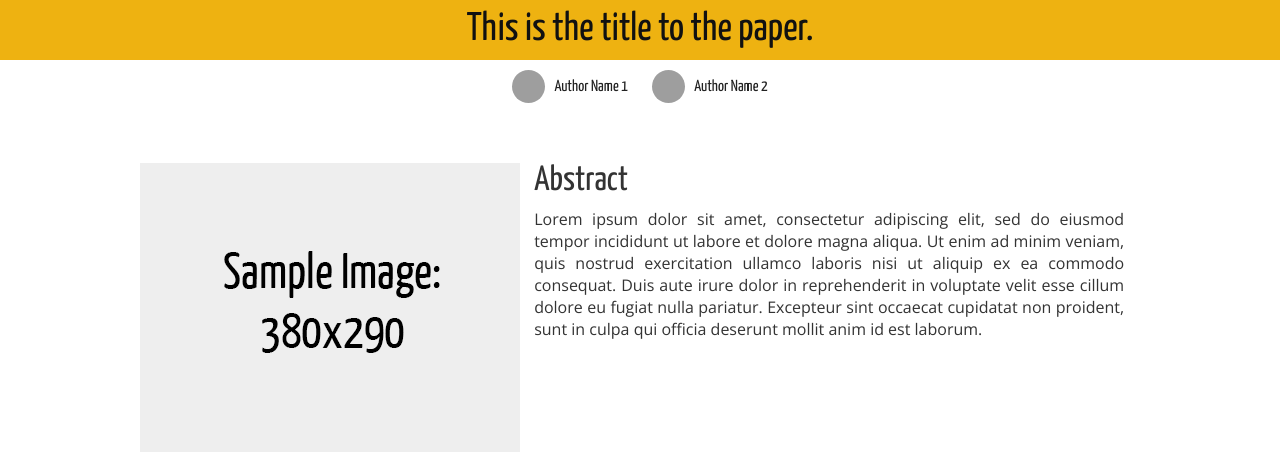
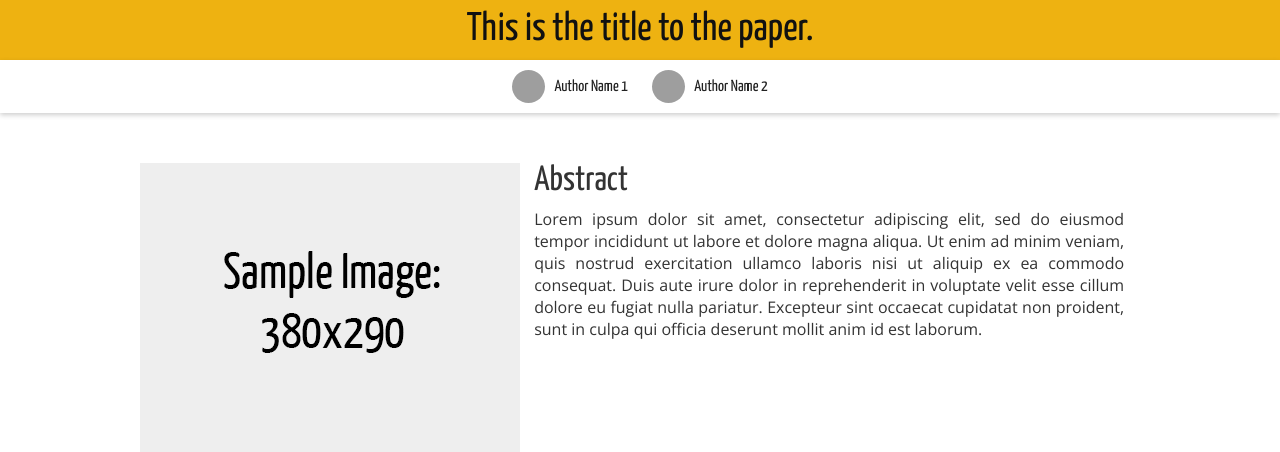
Before and after one commit to dcastro9/web_templates, a PHP site: page / in a window 1280 px wide. Shown: the part 60-512 px from the top of the page. Run offline with PHP 8.4, Linux system fonts and the light colour scheme; some libraries are stand-ins or nearby versions; grey boxes are pictures that could not be loaded.

Commit message:
Author box shadow.

```diff
--- a/GT Paper Template/css/main.css
+++ b/GT Paper Template/css/main.css
@@ -181,6 +181,7 @@ header {
     display: inline-block;
     width: 100%;
     text-align: center;
+    box-shadow: 0px 2px 5px 0px rgba(0, 0, 0, 0.2);
 }
 
 .authors > .author {
```
